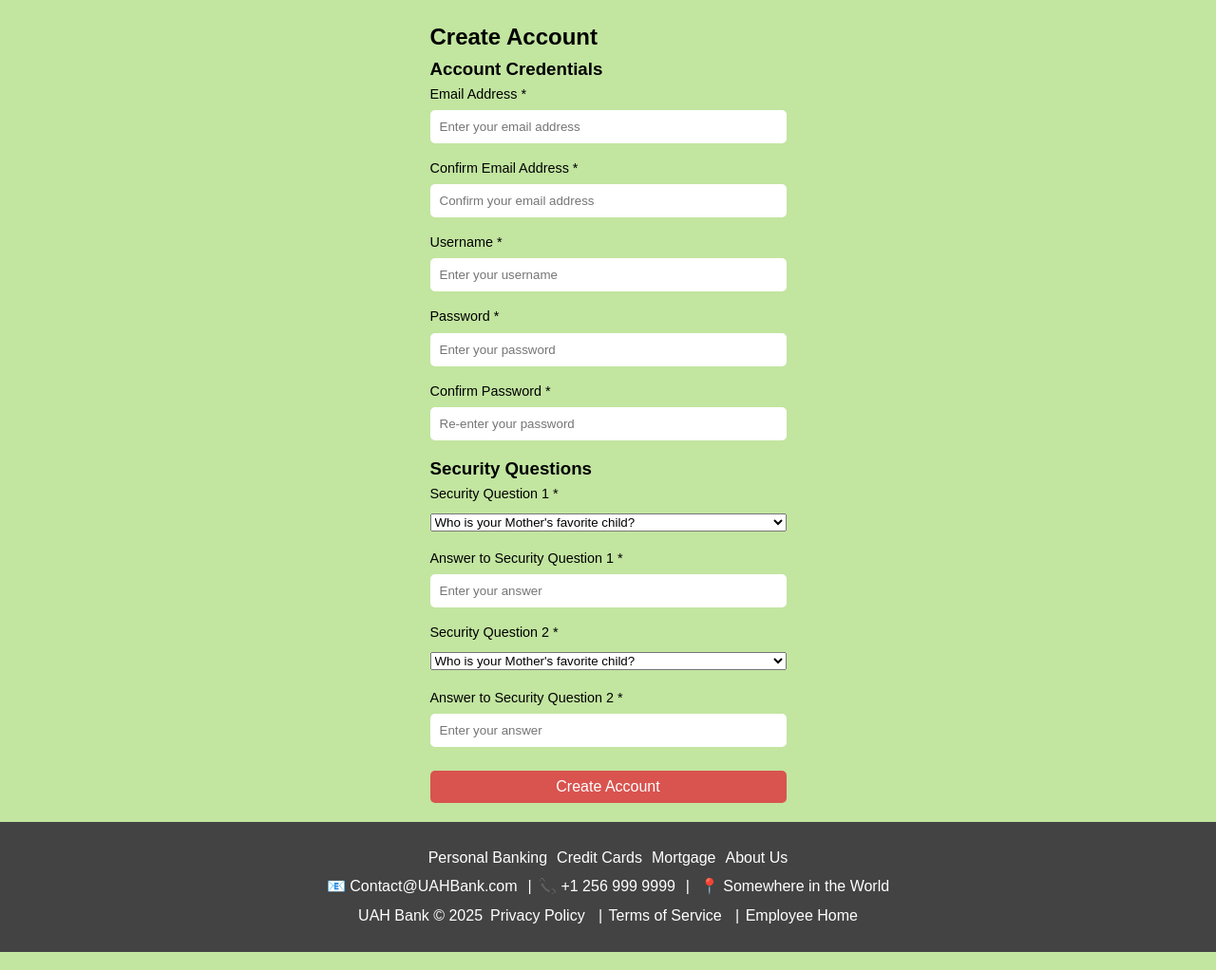
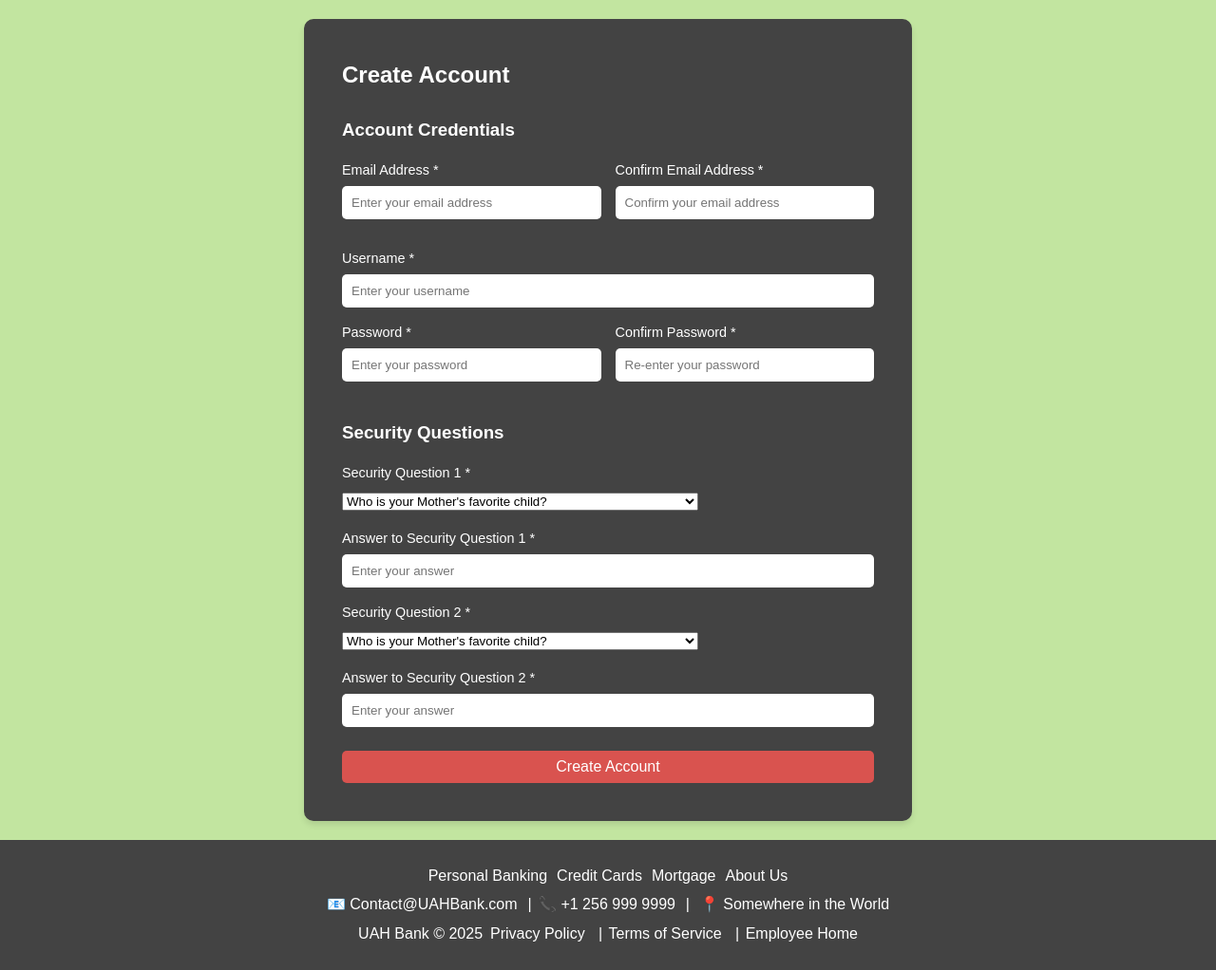
Before and after one commit to bailee1531/CS499-BankManagement, a Flask app: page /customer/register/step2 in a window 1280 px wide. Shown: the part 90-1112 px from the top of the page at 95% size. Run offline with Flask 3, Linux system fonts and the light colour scheme.

Commit message:
Updates the CSS for registration step 1 & 2 of both the customer and the teller.

```diff
--- a/app/blueprints/registration/templates/registration/register_step2.html
+++ b/app/blueprints/registration/templates/registration/register_step2.html
@@ -11,7 +11,9 @@ Evergreen Bank - Create Account
 {% endblock %}
 
 <!-- Empty header block for additional headers if needed -->
-{% block header_extra %}{% endblock %}
+{% block header_extra %}
+<link rel="stylesheet" href="{{ url_for('static', filename='css/registration.css') }}">
+{% endblock %}
 
 {% block content %}
 <!-- Main content of the page -->
@@ -29,6 +31,8 @@ Evergreen Bank - Create Account
             <div class="account-credentials">
                 <h3>Account Credentials</h3>
 
+                <!-- Two-column layout for Email fields -->
+                <div class="form-row">
                     <!-- Email Field -->
                     <div class="form-group">
                         <label for="email">Email Address *</label>
@@ -54,6 +58,7 @@ Evergreen Bank - Create Account
                         </div>
                         {% endif %}
                     </div>
+                </div>
 
                 <!-- Username Field -->
                 <div class="form-group">
@@ -68,6 +73,8 @@ Evergreen Bank - Create Account
                     {% endif %}
                 </div>
 
+                <!-- Two-column layout for Password fields -->
+                <div class="form-row">
                     <!-- Password Field -->
                     <div class="form-group">
                         <label for="password">Password *</label>
@@ -92,6 +99,7 @@ Evergreen Bank - Create Account
                             {% endfor %}
                         </div>
                         {% endif %}
+                    </div>
                 </div>
             </div>
 
--- /dev/null
+++ b/app/static/css/registration.css
@@ -0,0 +1,64 @@
+/* Two-column form layout */
+.form-row {
+    display: flex;
+    flex-direction: column;
+    gap: 0.9375rem;
+    margin-bottom: 0.9375rem;
+}
+
+/* Registration container with adjusted max-width for two columns */
+.register-container {
+    background-color: var(--dark-bg);
+    color: var(--white);
+    padding: 1.875rem;
+    border-radius: var(--container-border-radius);
+    width: 100%;
+    max-width: 40rem; /* Increased from 25rem to accommodate two columns */
+    box-shadow: 0 0.25rem 0.375rem rgba(0, 0, 0, 0.1);
+}
+
+/* Section headers with spacing */
+.account-credentials h3,
+.security-questions h3 {
+    margin-bottom: 1rem;
+    margin-top: 1.5rem;
+}
+
+.security-questions {
+    margin-top: 1.5rem;
+}
+
+/* Button container for side-by-side buttons */
+.button-container {
+    display: flex;
+    gap: 0.625rem;
+    margin-top: 1.25rem;
+}
+
+.button-container .btn {
+    flex: 1;
+    margin-top: 0;
+}
+
+/* Responsive adjustments for tablet and desktop */
+@media (min-width: 600px) {
+    .form-row {
+        flex-direction: row;
+    }
+
+    .form-row .form-group {
+        flex: 1;
+    }
+
+    /* Adjust padding for better appearance on larger screens */
+    .register-container {
+        padding: 2.5rem;
+    }
+}
+
+/* Keep mobile layout clean */
+@media (max-width: 599px) {
+    .button-container {
+        flex-direction: column;
+    }
+}
```
Also changed, not shown: app/blueprints/registration/templates/registration/register_step1.html (+13 -2 lines), app/blueprints/registration/templates/registration/register_teller_step1.html (+24 -4 lines), app/blueprints/registration/templates/registration/register_teller_step2.html (+18 -4 lines), app/blueprints/registration/templates/registration/register_teller_username.html (+13 -2 lines). Lines whose indentation alone changed are shown as unchanged.
